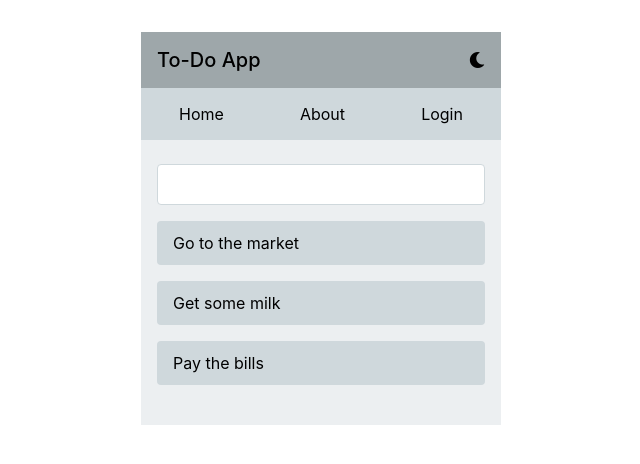
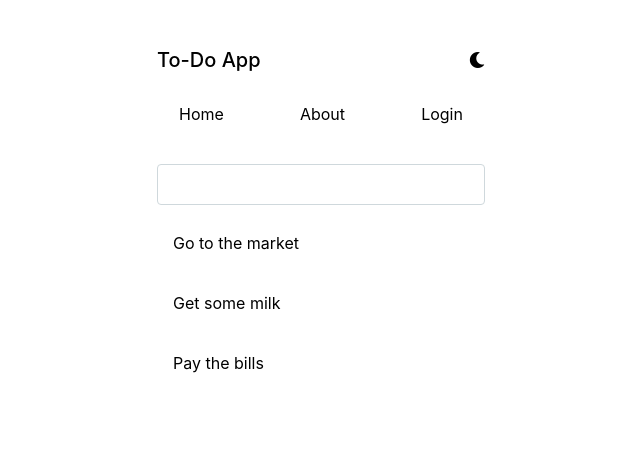
Before and after one commit to copolat/Context-App, a React (Create React App) app: page / in a window 1280 px wide. Shown: the top 464 px of the page, without its empty margins (319-959 px from the left). Built offline with nearby package versions, Linux system fonts and the light colour scheme.

Commit message:
Disable background colors

```diff
--- a/src/index.css
+++ b/src/index.css
@@ -21,11 +21,11 @@ code {
 .App {
   max-width: 360px;
   margin: 32px auto;
-  background-color: #eceff1;
+  /* background-color: #eceff1; */
 }
 
 .title-bar {
-  background-color: #9ea7aa;
+  /* background-color: #9ea7aa; */
   height: 56px;
   display: flex;
   align-items: center;
@@ -41,7 +41,7 @@ code {
 .navbar {
   display: flex;
   justify-content: space-around;
-  background-color: #cfd8dc;
+  /* background-color: #cfd8dc; */
   margin: 0;
   padding: 16px 0;
 }
@@ -70,6 +70,6 @@ code {
   width: 100%;
   padding: 12px 16px;
   border-radius: 4px;
-  background-color: #cfd8dc;
+  /* background-color: #cfd8dc; */
   margin-bottom: 16px;
 }
```
